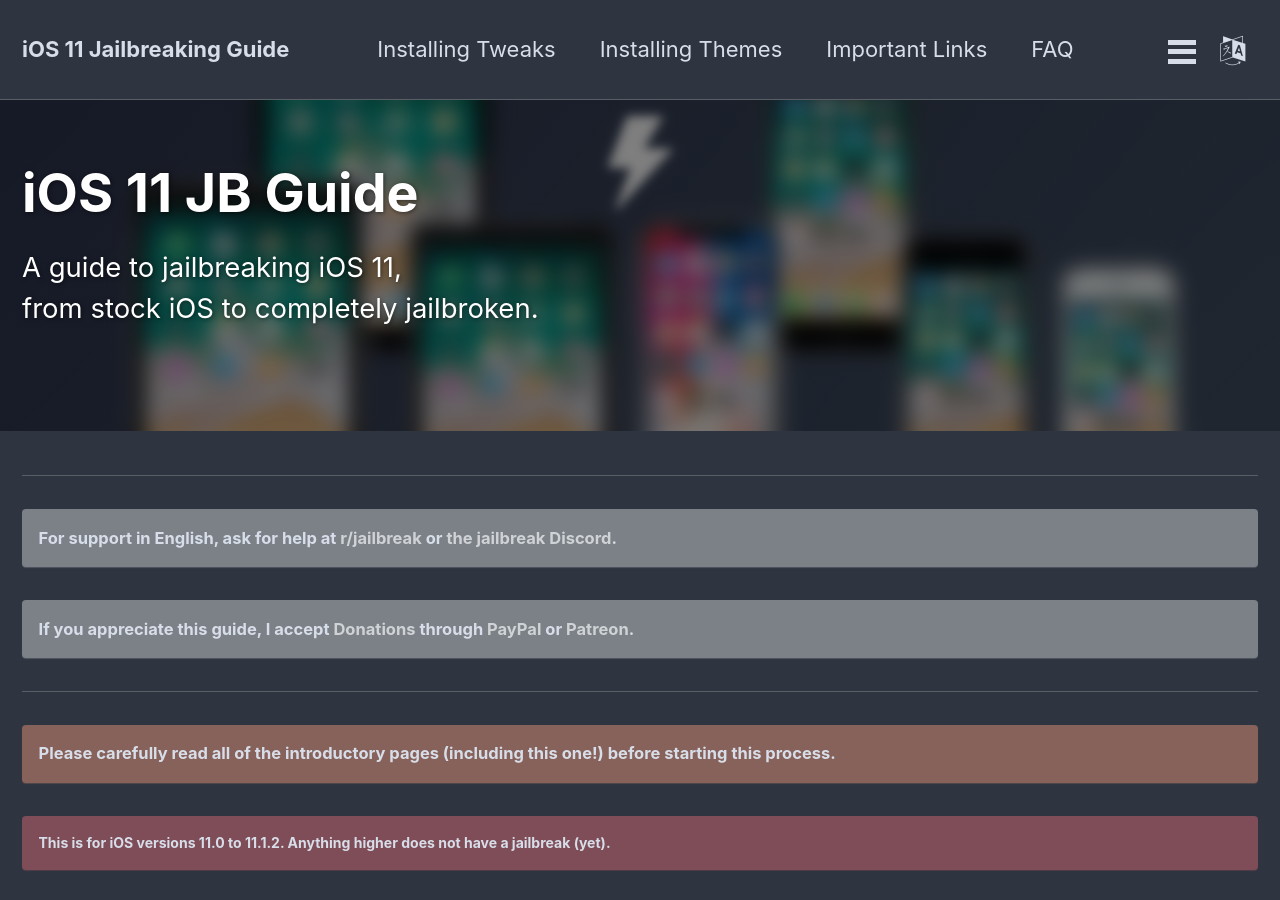
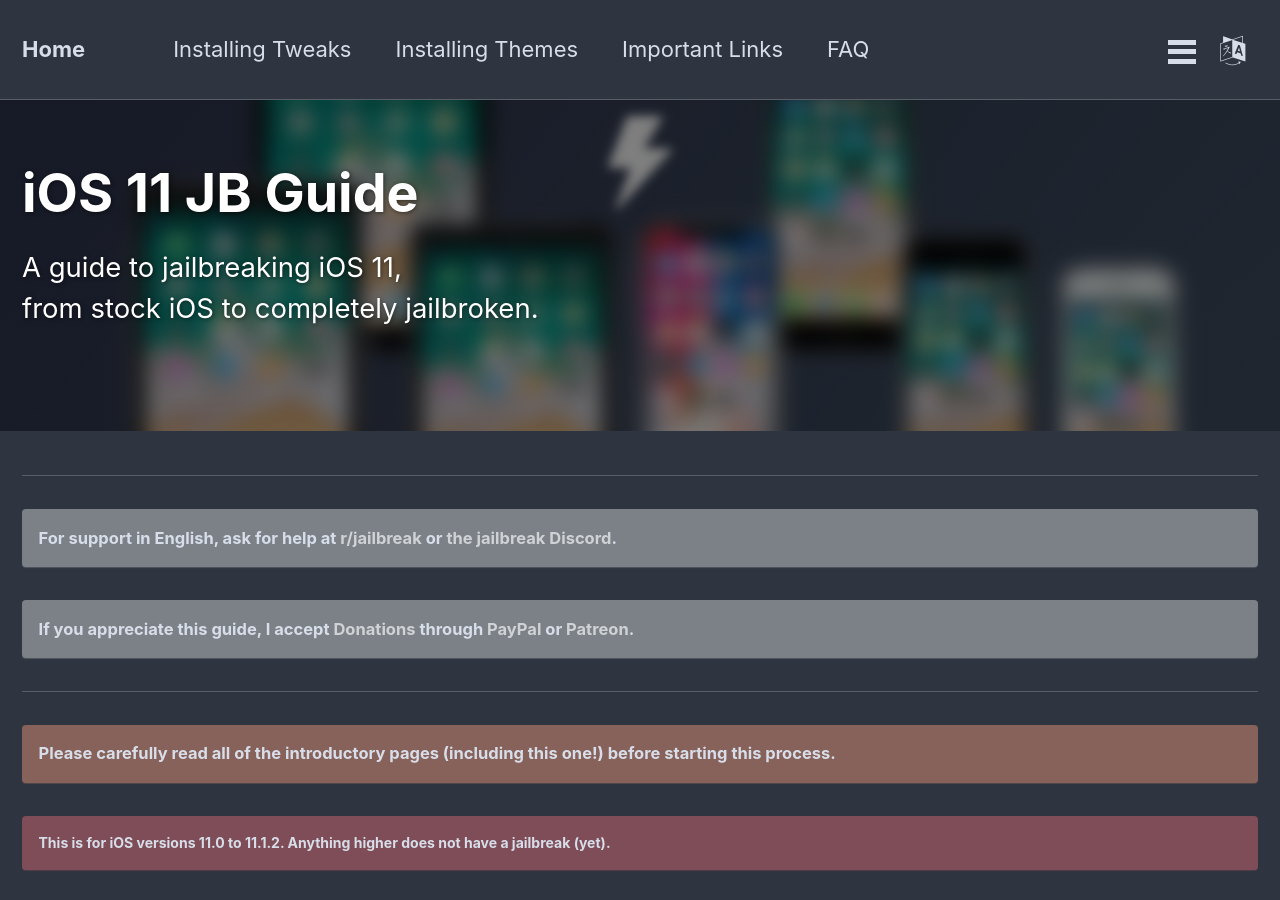
Before and after one commit to jacc/JBGuide, a Jekyll site: the page built from _pages/en_US/home.txt, in a window 1280 px wide and 900 px high. Built offline with Jekyll 4.4.1, drawn with Linux system fonts in a browser that asks for light colours.

Commit message:
home - resonance

```diff
--- a/_data/navigation/en_US.yml
+++ b/_data/navigation/en_US.yml
@@ -1,7 +1,7 @@
 ---
 main:
   -
-    title:     iOS 11 Jailbreaking Guide
+    title:     Home
     url:       /
   -
     title:     Installing Tweaks
```
